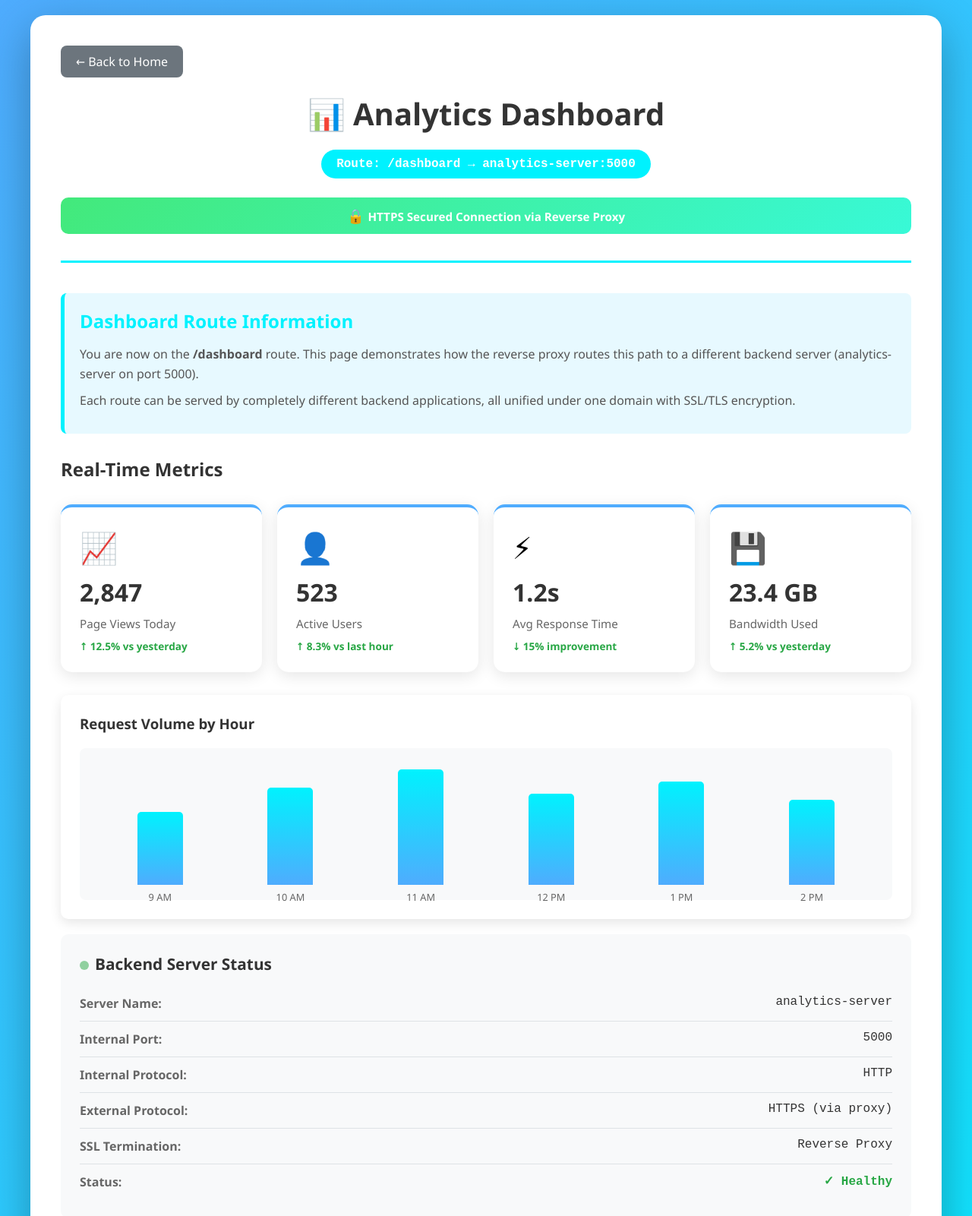
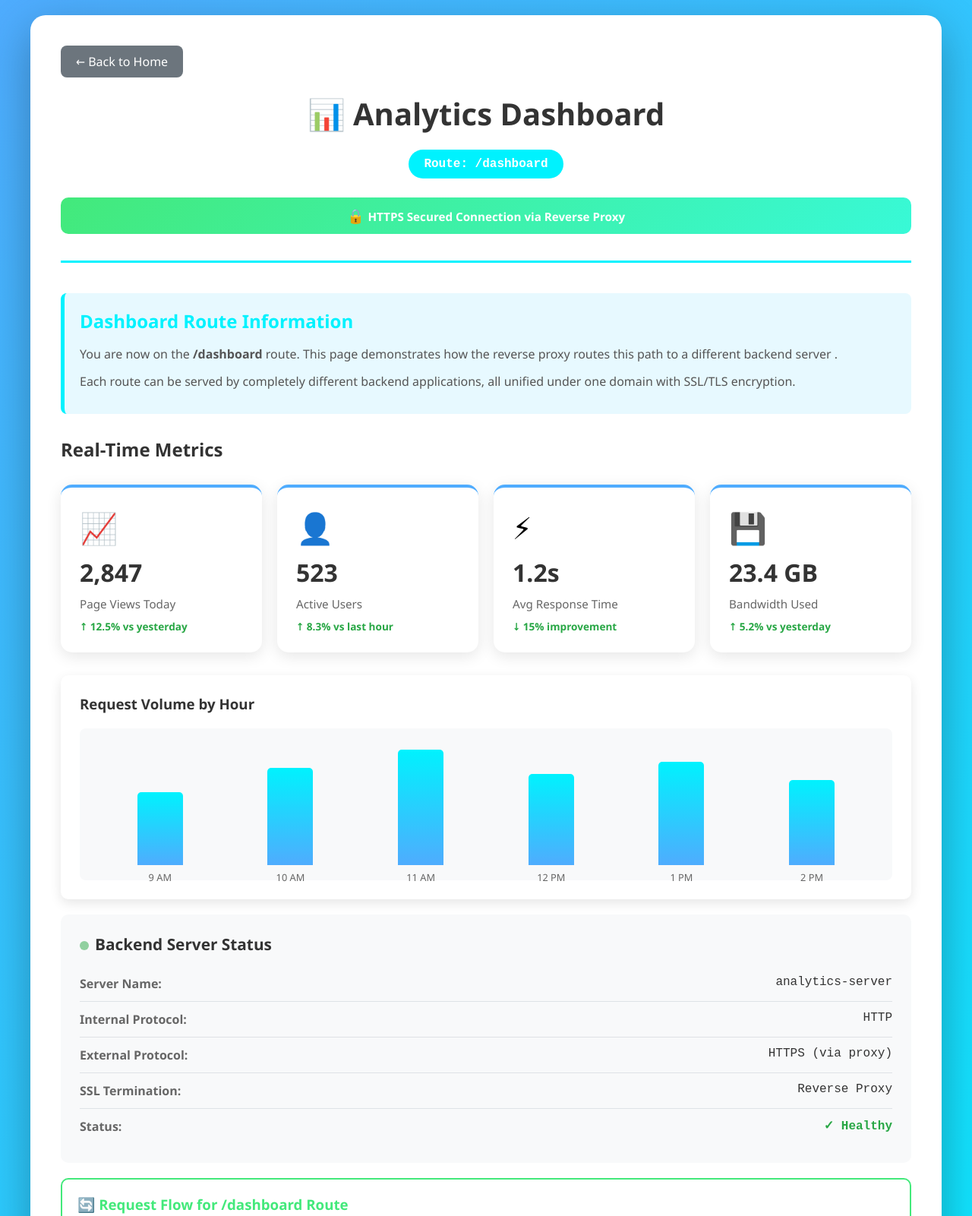
Before and after one commit to mohanDevOps-arch/SSL-demo, a plain HTML site: page dashboard.html in a window 1280 px wide. Shown: the top 1601 px of the page at 76% size. Drawn offline with Linux system fonts and the light colour scheme.

Commit message:
Dashboard is updated

```diff
--- a/dashboard.html
+++ b/dashboard.html
@@ -271,13 +271,13 @@
 
         <div class="header">
             <h1>📊 Analytics Dashboard</h1>
-            <div class="route-badge">Route: /dashboard → analytics-server:5000</div>
+            <div class="route-badge">Route: /dashboard </div>
             <div class="ssl-indicator">HTTPS Secured Connection via Reverse Proxy</div>
         </div>
 
         <div class="info-box">
             <h2>Dashboard Route Information</h2>
-            <p>You are now on the <strong>/dashboard</strong> route. This page demonstrates how the reverse proxy routes this path to a different backend server (analytics-server on port 5000).</p>
+            <p>You are now on the <strong>/dashboard</strong> route. This page demonstrates how the reverse proxy routes this path to a different backend server .</p>
             <p>Each route can be served by completely different backend applications, all unified under one domain with SSL/TLS encryption.</p>
         </div>
 
@@ -340,10 +340,6 @@
                 <span class="detail-value">analytics-server</span>
             </div>
             <div class="detail-row">
-                <span class="detail-label">Internal Port:</span>
-                <span class="detail-value">5000</span>
-            </div>
-            <div class="detail-row">
                 <span class="detail-label">Internal Protocol:</span>
                 <span class="detail-value">HTTP</span>
             </div>
@@ -373,7 +369,7 @@
                 <strong>Step 3:</strong> Proxy matches /dashboard route to analytics-server
             </div>
             <div class="flow-step">
-                <strong>Step 4:</strong> Request forwarded to analytics-server:5000 via internal network
+                <strong>Step 4:</strong> Request forwarded to analytics-server via internal network
             </div>
             <div class="flow-step">
                 <strong>Step 5:</strong> Analytics server processes request and returns metrics data
@@ -393,4 +389,5 @@
         </div>
     </div>
 </body>
+
 </html>
```
